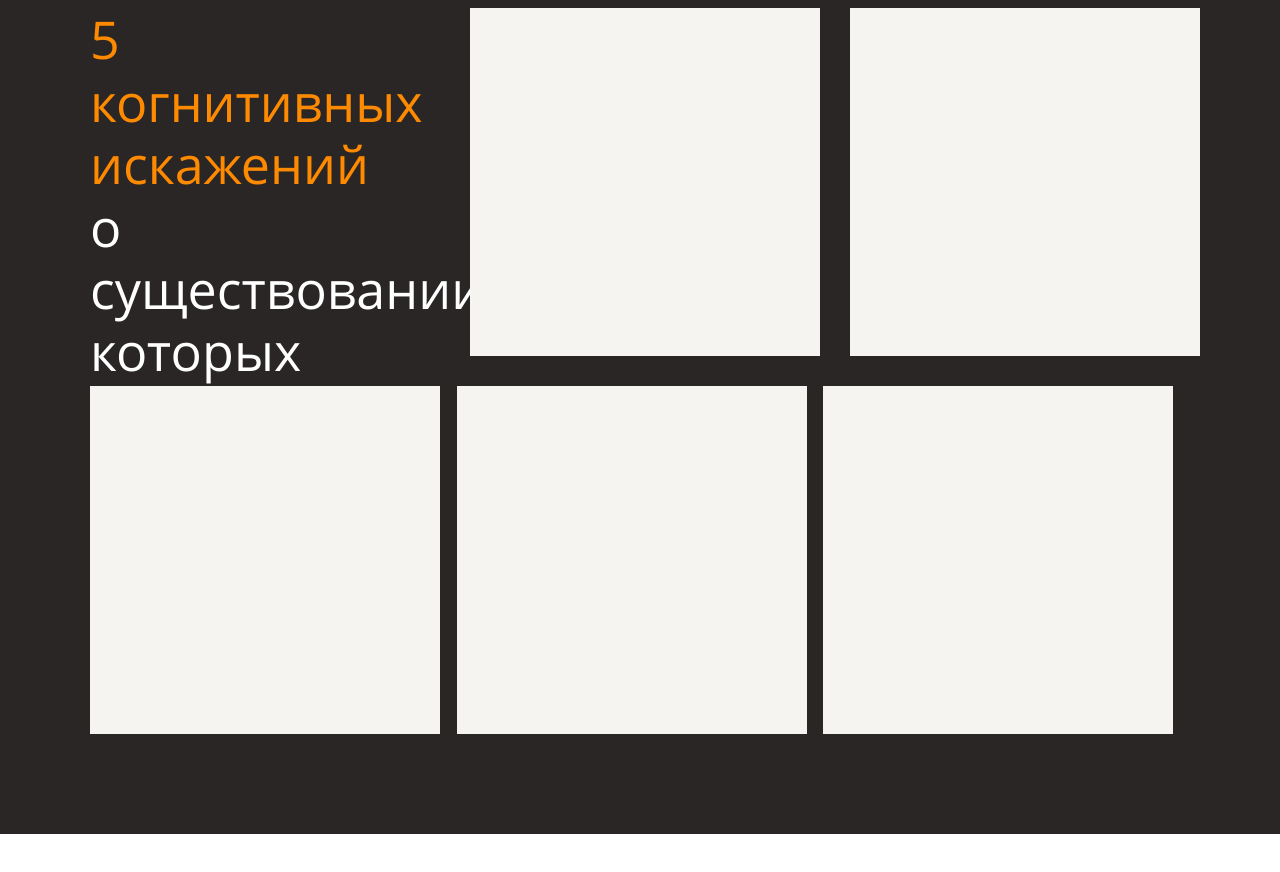
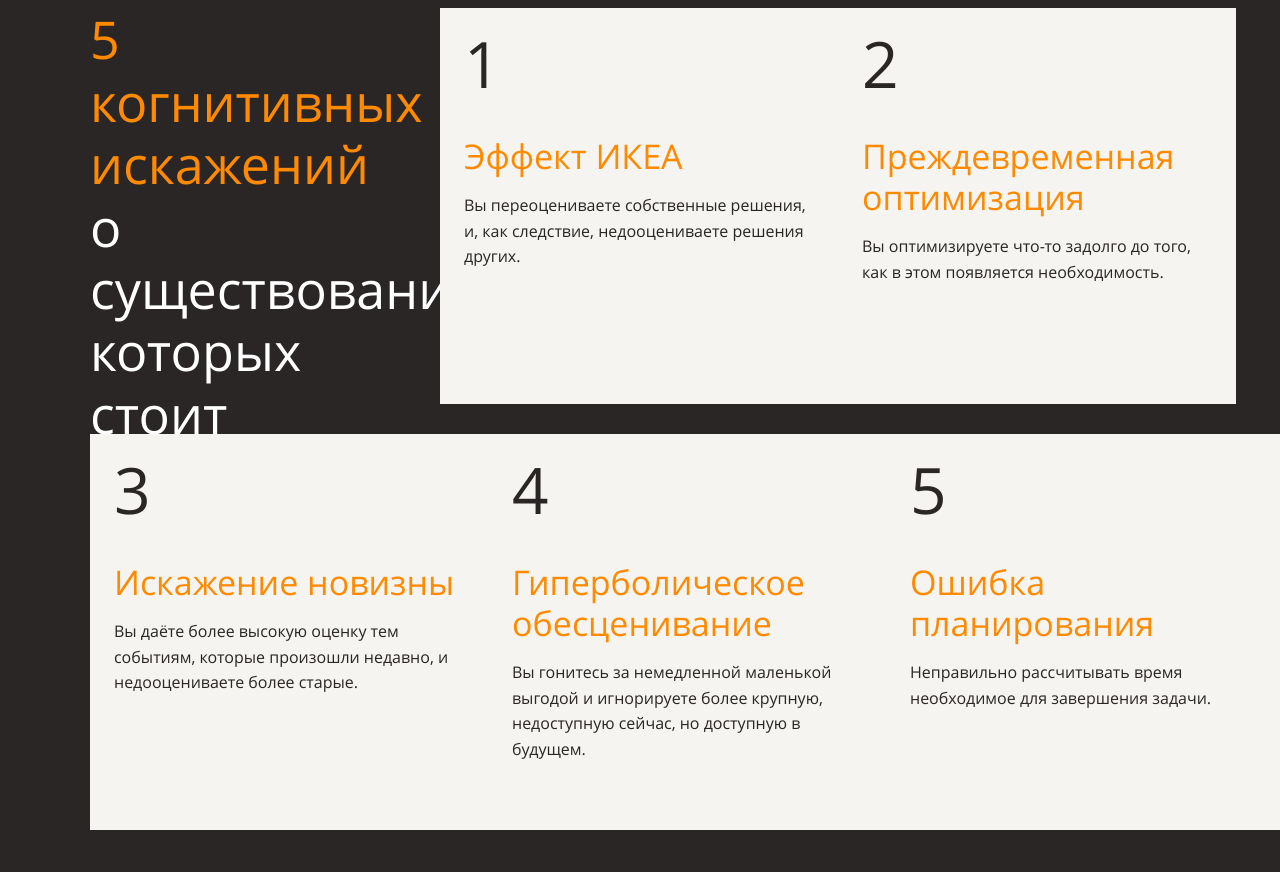
Before and after one commit to maradondt/layout-designer-project-lvl1, a website: page src/index.html in a window 1280 px wide. Shown: the part 1947-2819 px from the top of the page. Before the commit the page ends 2781 px from the top, so only its background shows below. Drawn offline with nearby package versions, Linux system fonts and the light colour scheme.

Commit message:
Completed navigation section

```diff
--- a/src/index.html
+++ b/src/index.html
@@ -57,23 +57,50 @@
           ></iframe>
         </div>
       </section>
-      <section class="bg-dark pt-200">
+      <section id="navigation" class="bg-dark pt-200">
         <div class="content">
           <div class="row justify-content-space mb-30">
-            <div class="col mr-30">
-              <div class="card ">
-                <h2 class="h2-smallest">
-                  <span class="text-yellow">5 когнитивных искажений<br /></span>о существовании которых стоит помнить
-                </h2>
+            <div class="card">
+              <h2 class="h2-smallest">
+                <span class="text-yellow">5 когнитивных искажений<br /></span>о существовании
+                которых стоит помнить
+              </h2>
+            </div>
+            <a href="#" class="card-link">
+              <div class="card d-flex flex-direction-column bg-gray p-24">
+                <div class="card-count">1</div>
+                <h3 class=" card-title text-yellow">Эффект ИКЕА</h3>
+                <div class="text">Вы переоцениваете собственные решения, и, как следствие, недооцениваете решения других.</div>
               </div>
-            </div>
-            <div class="col mr-30"><div class="card bg-gray"></div></div>
-            <div class="col"><div class="card bg-gray"></div></div>
+            </a>
+            <a href="#" class="card-link">
+              <div class="card d-flex flex-direction-column bg-gray p-24">
+                <div class="card-count">2</div>
+                <h3 class=" card-title text-yellow">Преждевременная оптимизация</h3>
+                <div class="text">Вы оптимизируете что-то задолго до того, как в этом появляется необходимость.</div>
+              </div>
+            </a>
           </div>
-          <div class="row">
-            <div class="col"><div class="card bg-gray"></div></div>
-            <div class="col"><div class="card bg-gray"></div></div>
-            <div class="col"><div class="card bg-gray"></div></div>
+          <div class="row justify-content-space">
+            <a href="#" class="card-link">
+              <div class="card d-flex flex-direction-column bg-gray p-24">
+                <div class="card-count">3</div>
+                <h3 class=" card-title text-yellow">Искажение новизны</h3>
+                <div class="text">Вы даёте более высокую оценку тем событиям, которые произошли недавно, и недооцениваете более старые.</div>
+              </div>
+            </a><a href="#" class="card-link">
+              <div class="card d-flex flex-direction-column bg-gray p-24">
+                <div class="card-count">4</div>
+                <h3 class=" card-title text-yellow">Гиперболическое обесценивание</h3>
+                <div class="text">Вы гонитесь за немедленной маленькой выгодой и игнорируете более крупную, недоступную сейчас, но доступную в будущем.</div>
+              </div>
+            </a><a href="#" class="card-link">
+              <div class="card d-flex flex-direction-column bg-gray p-24">
+                <div class="card-count">5</div>
+                <h3 class=" card-title text-yellow">Ошибка планирования</h3>
+                <div class="text">Неправильно рассчитывать время необходимое для завершения задачи.</div>
+              </div>
+            </a>
           </div>
         </div>
       </section>
--- a/src/styles/layout.css
+++ b/src/styles/layout.css
@@ -13,6 +13,10 @@
 
 .d-flex {
   display: flex;
+}
+
+.flex-direction-column {
+  flex-direction: column;
 }
 
 .justify-content-space {
@@ -95,6 +99,10 @@
 
 /* PADDING */
 
+.p-24 {
+  padding: 24px;
+}
+
 /* TOP */
 .pt-200 {
   padding-top: 200px;
--- a/src/styles/style.css
+++ b/src/styles/style.css
@@ -40,3 +40,32 @@
   width: 350px;
   height: 348px;
 }
+
+.card-link {
+  color: var(--dark);
+  text-decoration: none;
+}
+
+.card-link * {
+  transition: all ease-in-out 0.3s;
+}
+
+.card-link:hover * {
+  color: var(--main-white);
+}
+
+.card-link:hover > div {
+  background-color: var(--main-yellow);
+}
+
+.card-count {
+  margin-bottom: 40px;
+
+  font-size: 64px;
+  font-family: 'Neucha', sans-serif;
+  line-height: 1;
+}
+
+.card-title {
+  margin-bottom: 16px;
+}
```
